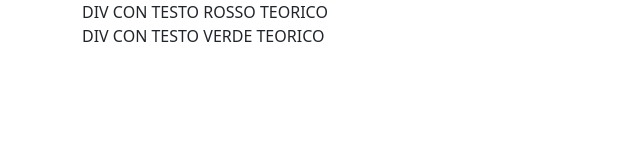
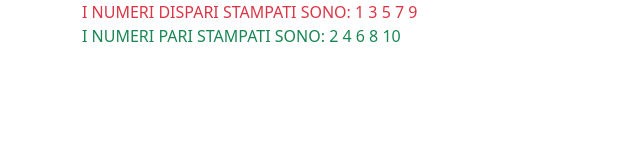
Before and after one commit to acolombo09/js-jsnacks-blocco-3, a plain HTML site: page jsnack2/index.html in a window 1280 px wide. Shown: the whole page, without its empty margins (0-640 px from the left). Drawn offline with nearby package versions, Linux system fonts and the light colour scheme.

Commit message:
snack_2_completed

```diff
--- a/jsnack2/index.html
+++ b/jsnack2/index.html
@@ -16,8 +16,8 @@
 <body>
   <main>
     <div class="container">
-      <div id="text-red">DIV CON TESTO ROSSO TEORICO</div>
-      <div id="text-green">DIV CON TESTO VERDE TEORICO</div>
+      <div id="text-red">I NUMERI DISPARI STAMPATI SONO:</div>
+      <div id="text-green">I NUMERI PARI STAMPATI SONO:</div>
     </div>
   </main>
   <!-- My JS file -->
--- a/jsnack2/js/script.js
+++ b/jsnack2/js/script.js
@@ -2,25 +2,24 @@
 /*
 Snack 2
 Crea due tag div con due id diversi. Un div avrà il testo colorato di rosso
-mentre l’altro di verde. Partendo da un array di numeri,
+mentre l’altro di verde.
+Partendo da un array di numeri,
 stampiamo nell’id rosso i numeri dispari e in verde i numeri pari.
 */
 
 // array numeri dispari
 const numbersArray = [1, 2, 3, 4, 5, 6, 7, 8, 9, 10];
-const divRed = document.getElementById("text-red");
-const divGreen = document.getElementById("text-green");
+let divRed = document.getElementById("text-red");
+let divGreen = document.getElementById("text-green");
 
-// for (let i = 0; i < numbersArray.length; i++) {
-//   const number = numbersArray[i];
-//   if (number % 2 === 0) {
-//     divGreen.innerHTML += number;
-//     divGreen = classlist.add(["text-success"]);
-//   } else {
-//     divRed.innerHTML += number;
-//     divRed = classlist.add(["text-danger"]);
-//   }
-// }
-
-// divRosso.style.color = "red";
-// divVerde.style.color = "green";
+for (let i = 0; i < numbersArray.length; i++) {
+  const number = numbersArray[i];
+  if (number % 2 === 0) {
+    divGreen.innerHTML += (" " + number);
+    divGreen.classList.add("text-success");
+  } else {
+    divRed.innerHTML += (" " + number);
+    divRed.classList.add("text-danger");
+  }
+  // console.log("I numeri stampati sono " + number);
+}
```
